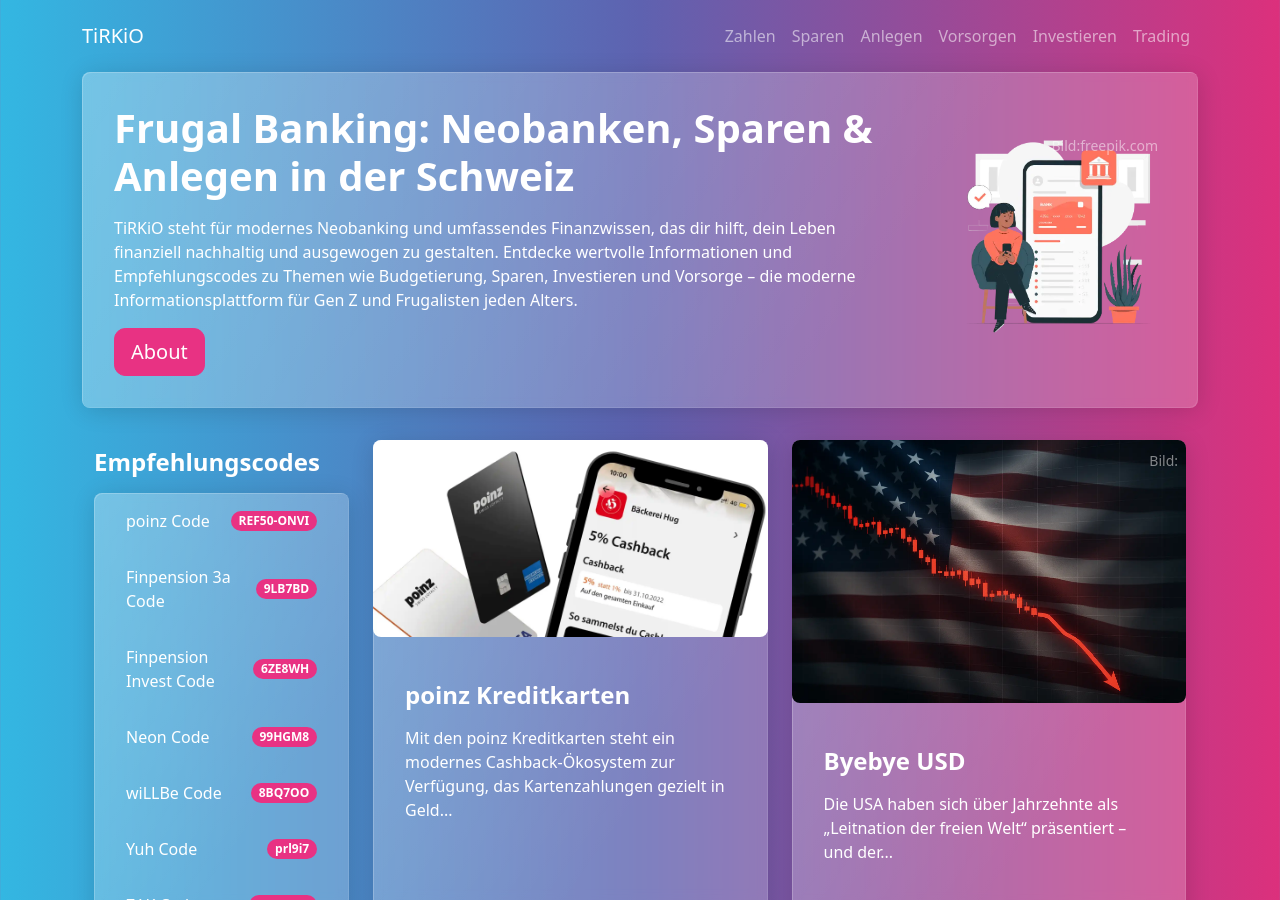
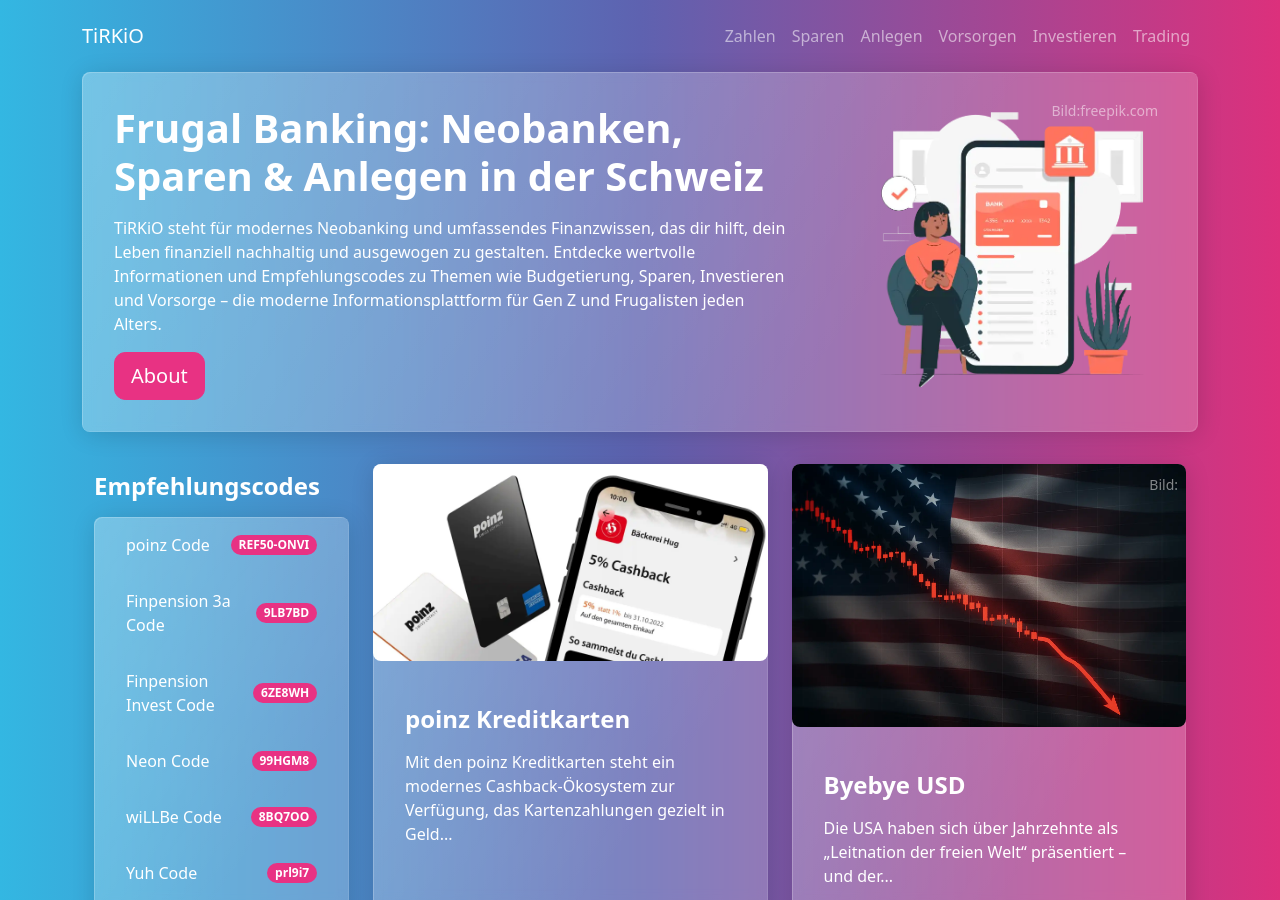
Before and after one commit to tirkio/tirkio.com, a Jekyll site: the page built from index.html, in a window 1280 px wide and 900 px high. Built offline with Jekyll 4.4.1, drawn with Linux system fonts in a browser that asks for light colours; the list of posts is cut into pages by our own code.

Commit message:
Update index.html

```diff
--- a/index.html
+++ b/index.html
@@ -11,12 +11,12 @@
 {% if page.url == "/" %}
 <section class="container card">
   <div class="row align-items-center">
-    <div class="col-md-9 p-3">
+    <div class="col-md-8 p-3">
       <h1>Frugal Banking: Neobanken, Sparen &amp; Anlegen in der Schweiz</h1>
       <p>TiRKiO steht für modernes Neobanking und umfassendes Finanzwissen, das dir hilft, dein Leben finanziell nachhaltig und ausgewogen zu gestalten. Entdecke wertvolle Informationen und Empfehlungscodes zu Themen wie Budgetierung, Sparen, Investieren und Vorsorge – die moderne Informationsplattform für Gen Z und Frugalisten jeden Alters.</p>
       <a href="{{site.baseurl}}/about" class="btn btn-primary btn-lg">About</a>
     </div>
-    <div class="col-md-3 px-3">
+    <div class="col-md-4 px-3">
       <figure class="position-relative">
         <img
           class="img-fluid"
```
